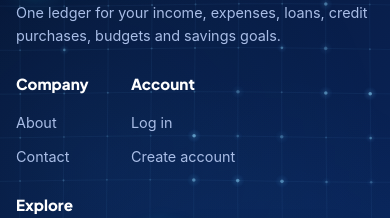
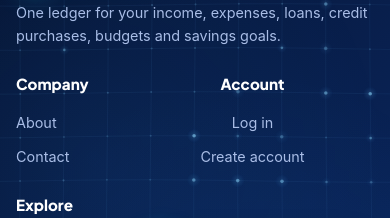
Before and after one commit to mehboobshaukat/sfms-frontend, a React (Vite) app: page / in a window 390 px wide. Shown: the part 9120-9338 px from the top of the page. Built offline with nearby package versions, Linux system fonts and the light colour scheme; no server answers.

Commit message:
Updated footer for mobile view

```diff
--- a/src/components/layout/PublicLayout.css
+++ b/src/components/layout/PublicLayout.css
@@ -91,9 +91,9 @@
     .pl-ft-brandcol > .pl-brand { grid-column: 1 / -1; order: 1; margin-bottom: -14px; }
     .pl-ft-brandcol > p { grid-column: 1 / -1; order: 2; margin-top: 0; max-width: none; }
     .pl-ft-co { order: 3; }
-    .pl-ft-ac { order: 4; }
+    .pl-ft-ac { order: 4; text-align: center;}
     .pl-ft-ex { order: 5; }
-    .pl-ft-brandcol > .pl-ft-dev { order: 6; align-self: center; justify-content: flex-start; margin-top: 0; container-type: inline-size; min-width: 0; }
+    .pl-ft-brandcol > .pl-ft-dev { order: 6; align-self: center; justify-content: center; margin-top: 0; container-type: inline-size; min-width: 0; }
     /* badge scales to the width of its cell; slightly more compact proportions */
     .pl-ft-dev .ms-badge { font-size: min(14px, 5.6cqw); }
     .pl-ft-dev .ms-av { width: 4.4em; height: 4.4em; }
```
